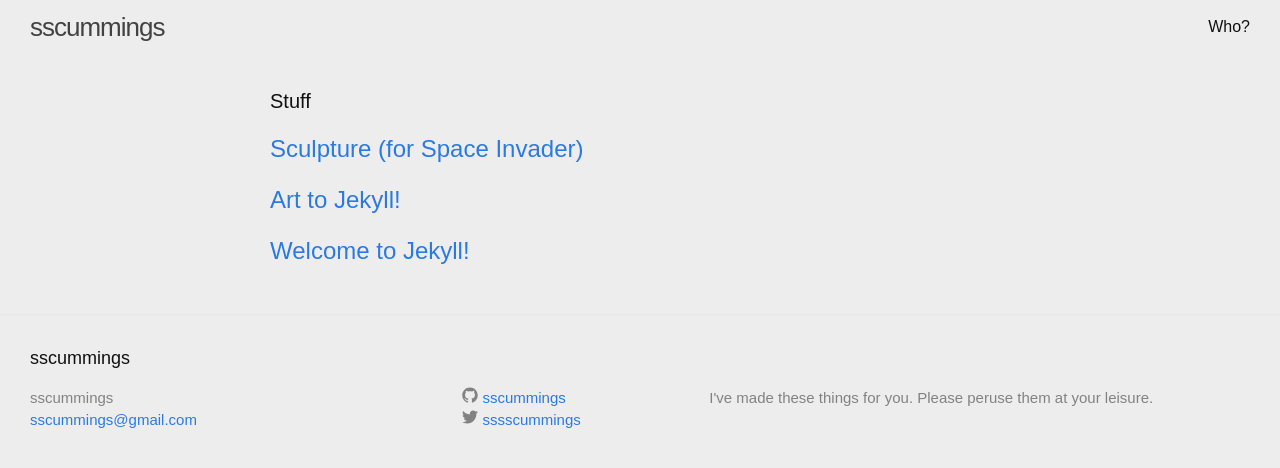
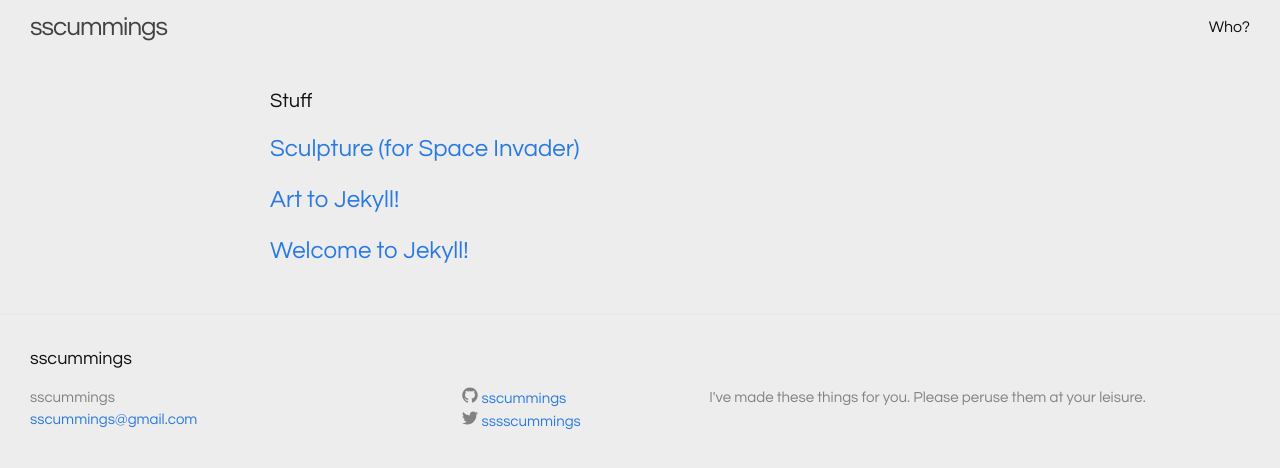
Before and after one commit to sscummings/sscummings.github.io, a Jekyll site: the page built from index.md, in a window 1280 px wide. Shown: the top 468 px of the page. Built offline with Jekyll 4.4.1, drawn with Linux system fonts in a browser that asks for light colours.

Commit message:
Add fonts.

```diff
--- a/_includes/head.html
+++ b/_includes/head.html
@@ -10,6 +10,8 @@
   <link rel="canonical" href="{{ page.url | replace:'index.html','' | absolute_url }}">
   <link rel="alternate" type="application/rss+xml" title="{{ site.title | escape }}" href="{{ "/feed.xml" | relative_url }}">
 
+  <link href="https://fonts.googleapis.com/css?family=Inconsolata|Questrial" rel="stylesheet">
+
   {% if jekyll.environment == 'production' and site.google_analytics %}
   {% include google-analytics.html %}
   {% endif %}
--- a/_sass/sscummings.scss
+++ b/_sass/sscummings.scss
@@ -2,8 +2,11 @@
 
 // Define defaults for each variable.
 
+$font-sans:	'Questrial', sans-serif !default;
+$font-mono:	'Inconsolata', monospace;
+
 // $base-font-family: "Helvetica Neue", Helvetica, Arial, sans-serif !default;
-$base-font-family: Arial, sans-serif !default;
+$base-font-family: $font-sans;
 $base-font-size:   16px !default;
 $base-font-weight: 400 !default;
 $base-line-height: 1.5 !default;
```
